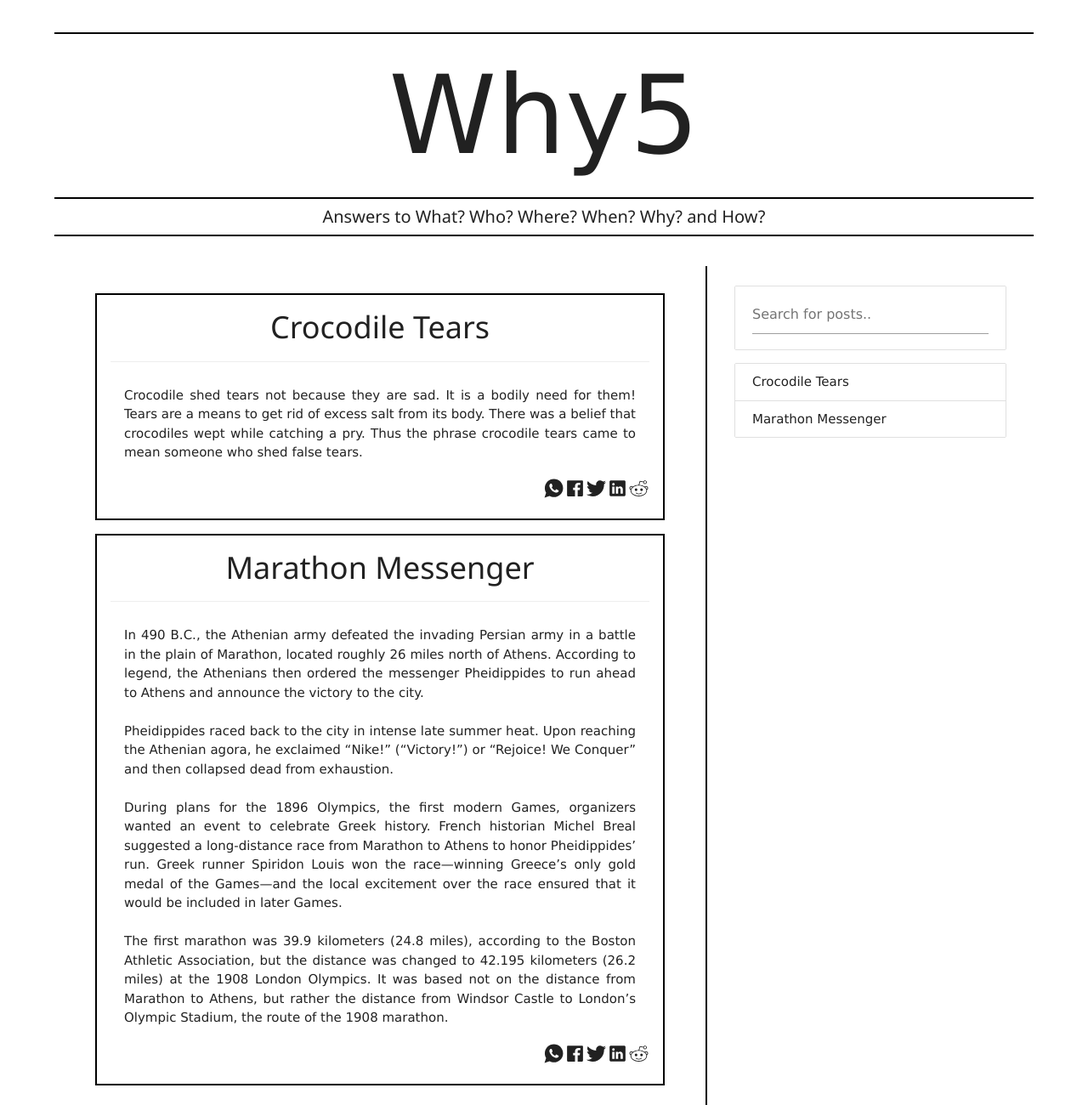
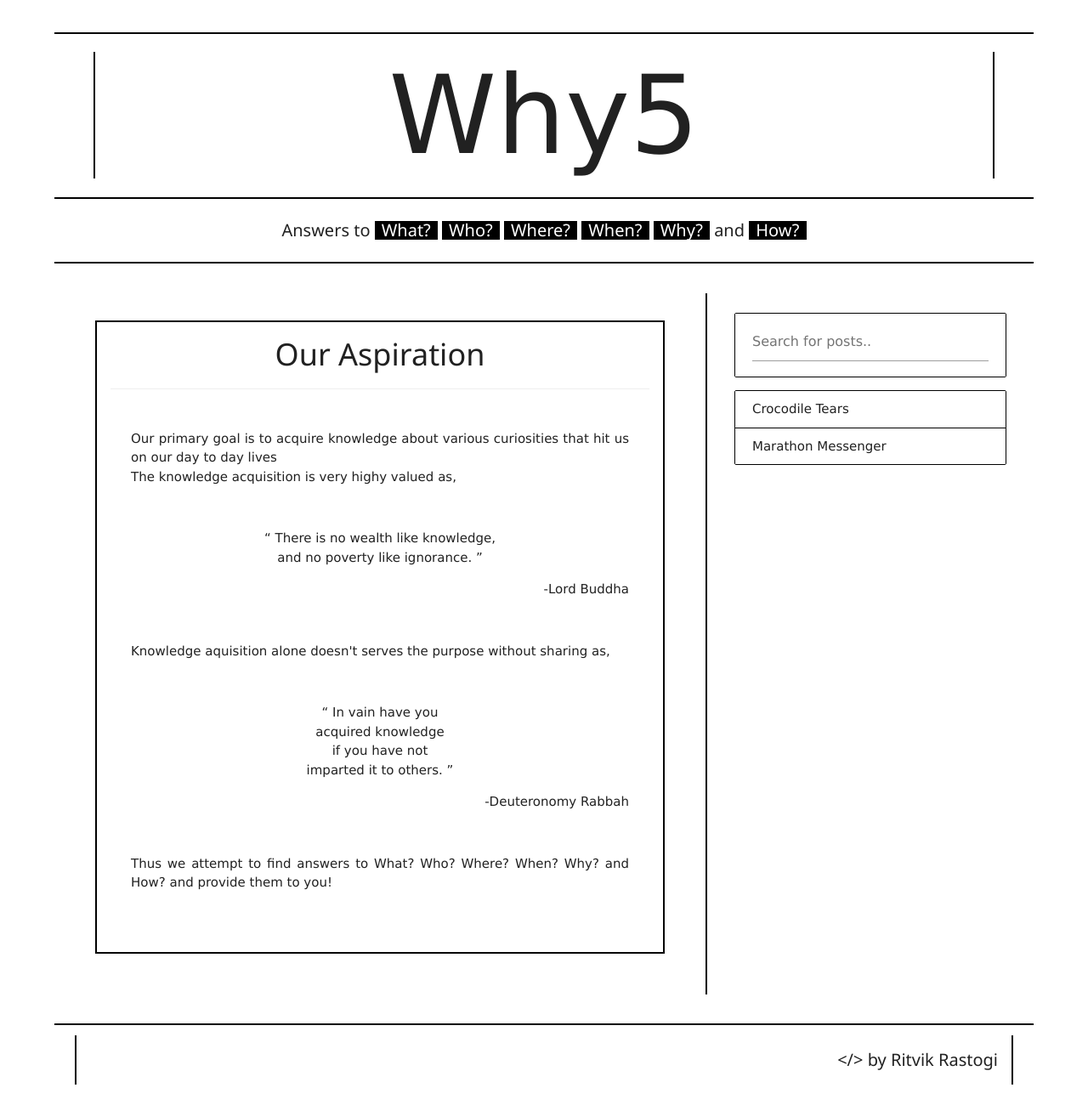
Before and after one commit to Ritvik19/Why5, a plain HTML site: page index.html in a window 1280 px wide. Shown: the top 1300 px of the page at 85% size. Drawn offline with nearby package versions, Linux system fonts and the light colour scheme.

Commit message:
UI Modifications

```diff
--- a/css/master.css
+++ b/css/master.css
@@ -10,12 +10,16 @@ header {
 
 .jumbo {
     font-size: 10vw;
+    border-left: 2px solid black;
+    border-right: 2px solid black;
+    padding-left: 30%;
+    padding-right: 30%;
 }
 
 main {
     margin-left: 5%;
     margin-right: 5%;
-    margin-bottom: 5%;
+    /* margin-bottom: 5%; */
     border-bottom: 2px solid black;
     border-top: 2px solid black;
 }
@@ -56,19 +60,46 @@ main>div>div {
     font-size: 16px;
 }
 
-#poemlist {
+#postlist {
     list-style-type: none;
     padding: 0;
     margin: 0;
+    max-height: 480px;
 }
 
-#poemlist li a {
+#postlist li a {
     text-decoration: none;
     display: block;
 }
 
+.contents img {
+    width: 100%;
+    height: auto;
+}
+
+.collection,
+.collection-item {
+    border-color: black !important;
+}
+
+::placeholder {
+    color: black;
+}
+
 ::-webkit-scrollbar {
-    display: none;
+    width: 10px;
+}
+
+::-webkit-scrollbar-track {
+    background: #f1f1f1;
+}
+
+::-webkit-scrollbar-thumb {
+    background: #888;
+}
+
+::-webkit-scrollbar-thumb:hover {
+    background: #555;
 }
 
 .share-links ion-icon {
@@ -78,3 +109,24 @@ main>div>div {
 .share-links a:hover {
     color: darkgray;
 }
+
+.about q {
+    text-align: center;
+    display: block;
+    margin: auto;
+}
+
+footer {
+    margin-left: 5%;
+    margin-right: 5%;
+    margin-bottom: 3%;
+}
+
+footer div {
+    border-left: 2px solid black;
+    border-right: 2px solid black;
+}
+
+a:hover {
+    text-decoration: underline !important;
+}
--- a/index.html
+++ b/index.html
@@ -16,22 +16,56 @@
     <header>
         <a class="jumbo" href="/">Why5</a>
     </header>
-    <h4 class="w3-center">Answers to What? Who? Where? When? Why? and How?</h4>
+    <h4 class="w3-center">Answers to
+        <span class="w3-tag w3-section"> What? </span>
+        <span class="w3-tag  w3-section"> Who? </span>
+        <span class="w3-tag  w3-section"> Where? </span>
+        <span class="w3-tag  w3-section"> When? </span>
+        <span class="w3-tag  w3-section"> Why? </span> and
+        <span class="w3-tag  w3-section"> How? </span> </h4>
     <main>
         <div class="w3-row">
             <div class="w3-col m8 w3-padding contents-wrapper">
                 <div class="w3-padding contents-container">
+                    <div class="contents about w3-padding w3-margin w3-display-container">
+                        <h1> Our Aspiration </h1>
+                        <hr>
+                        <div class="w3-padding-large">
+                            <p class="w3-justify">
+                                Our primary goal is to acquire knowledge about various curiosities that hit us on our day to day lives <br> The knowledge acquisition is very highy valued as,
+                            </p>
+                            <q>
+                                There is no wealth like knowledge, <br>
+                                and no poverty like ignorance.
+                            </q>
+                            <p class="w3-right-align">-Lord Buddha</p>
+                            <p class="w3-justify">
+                                Knowledge aquisition alone doesn't serves the purpose without sharing as,
+                            </p>
+                            <q>
+                                In vain have you <br>
+                                acquired knowledge <br>
+                                if you have not <br>
+                                imparted it to others.
+                            </q>
+                            <p class="w3-right-align">-Deuteronomy Rabbah</p>
+                            <p class="w3-justify">
+                                Thus we attempt to find answers to What? Who? Where? When? Why? and How? and provide them to you!
+                            </p>
+                        </div>
+                    </div>
+                </div>
+                <div class="w3-padding contents-container">
 
                 </div>
             </div>
-            <div class="w3-col m4 w3-padding">
+            <div class="w3-col m4 w3-padding sidebar">
                 <div class="w3-padding w3-container">
                     <ul class="collection">
                         <li class="collection-item">
                             <input type="text" id="searchbox" onkeyup="listFilter()" placeholder="Search for posts..">
                         </li>
                     </ul>
-
                     <ul id="postlist" class="collection">
 
                     </ul>
@@ -39,6 +73,12 @@
             </div>
         </div>
     </main>
+    <footer class="w3-container w3-padding-large">
+        <div class="w3-padding">
+            <h4 class="w3-right-align"> &lt;/&gt; by <a href="http://ritvik19.github.io" target="_blank">Ritvik Rastogi</a></h4>
+        </div>
+
+    </footer>
     <script src="https://cdnjs.cloudflare.com/ajax/libs/jquery/3.4.1/core.js"></script>
     <script src="https://cdnjs.cloudflare.com/ajax/libs/materialize/1.0.0/js/materialize.min.js"></script>
     <script src="https://unpkg.com/ionicons@4.5.10-0/dist/ionicons.js"></script>
--- a/js/main.js
+++ b/js/main.js
@@ -80,7 +80,7 @@ function loadBlogs() {
                 HTMLcontent += generateContent(titles[i], articles[i], hash[i])
                 i++;
             }
-            document.getElementsByClassName("contents-container")[0].innerHTML += HTMLcontent;
+            document.getElementsByClassName("contents-container")[1].innerHTML += HTMLcontent;
         }
     };
     xhttp.open("GET", "data/data.json", true);
@@ -103,7 +103,7 @@ function loadPost(q) {
                 i++;
             }
             HTMLcontent = generateContent(titles[i], articles[i], hash[i])
-            document.getElementsByClassName("contents-container")[0].innerHTML = HTMLcontent;
+            document.getElementsByClassName("contents-container")[1].innerHTML = HTMLcontent;
         }
     };
     xhttp.open("GET", "data/data.json", true);
@@ -114,7 +114,7 @@ loadIndex()
 var params = new URLSearchParams(location.search);
 var q = params.get('q')
 if (q == null) {
-    loadBlogs()
+    // loadBlogs()
 } else {
     loadPost(q)
 }
```
